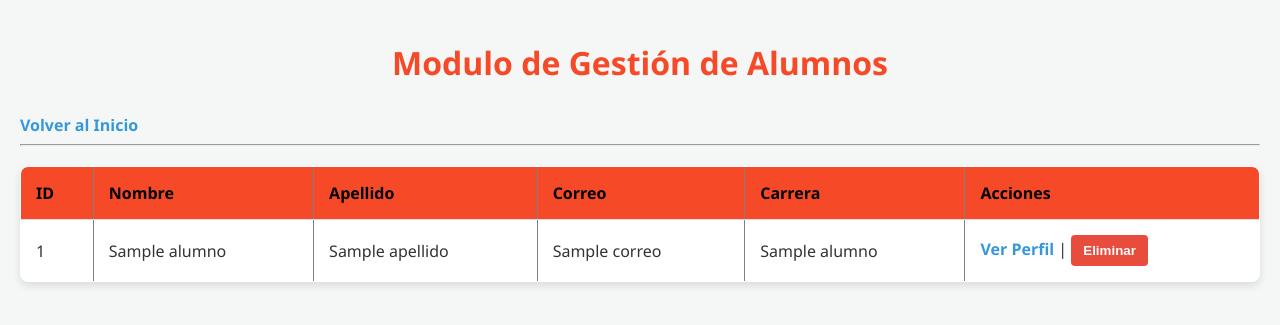
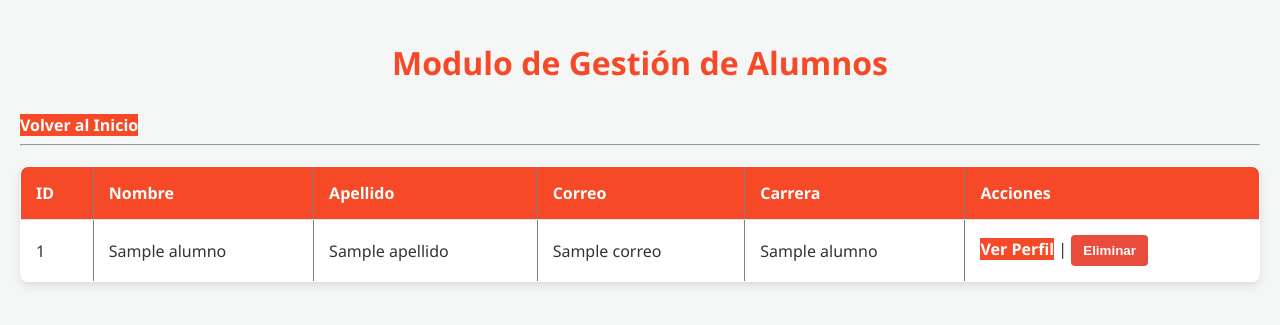
Before and after one commit to TrvpChylt/Sistema_Universidad, a Flask app: template templates/gestion_alumnos.html in a window 1280 px wide. Shown: the top 325 px of the page. Run offline with Flask 3, Linux system fonts and the light colour scheme; the template is opened without the code that fills it: most values are stand-ins (such as "Sample title", 1, 10 or a date in 2020).

Commit message:
Cambios en los estilos

```diff
--- a/static/gestion_A.css
+++ b/static/gestion_A.css
@@ -15,8 +15,9 @@ h1 {
 
 /* Enlaces de navegación */
 a {
+    background-color: #F54927;
     text-decoration: none;
-    color: #3498db;
+    color: #fff;
     font-weight: bold;
     transition: color 0.3s;
 }
@@ -38,7 +39,7 @@ table {
 
 thead {
     background-color: #F54927;
-    color: #000;
+    color: #fff;
 }
 
 th, td {
```
